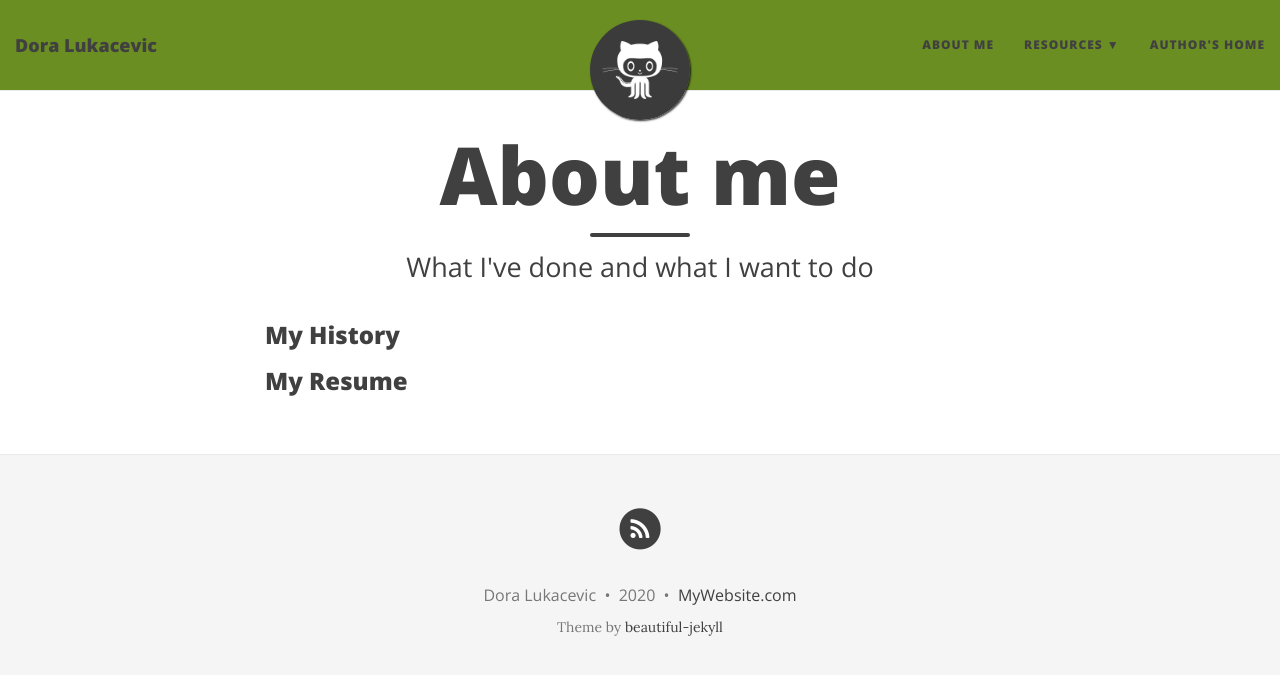
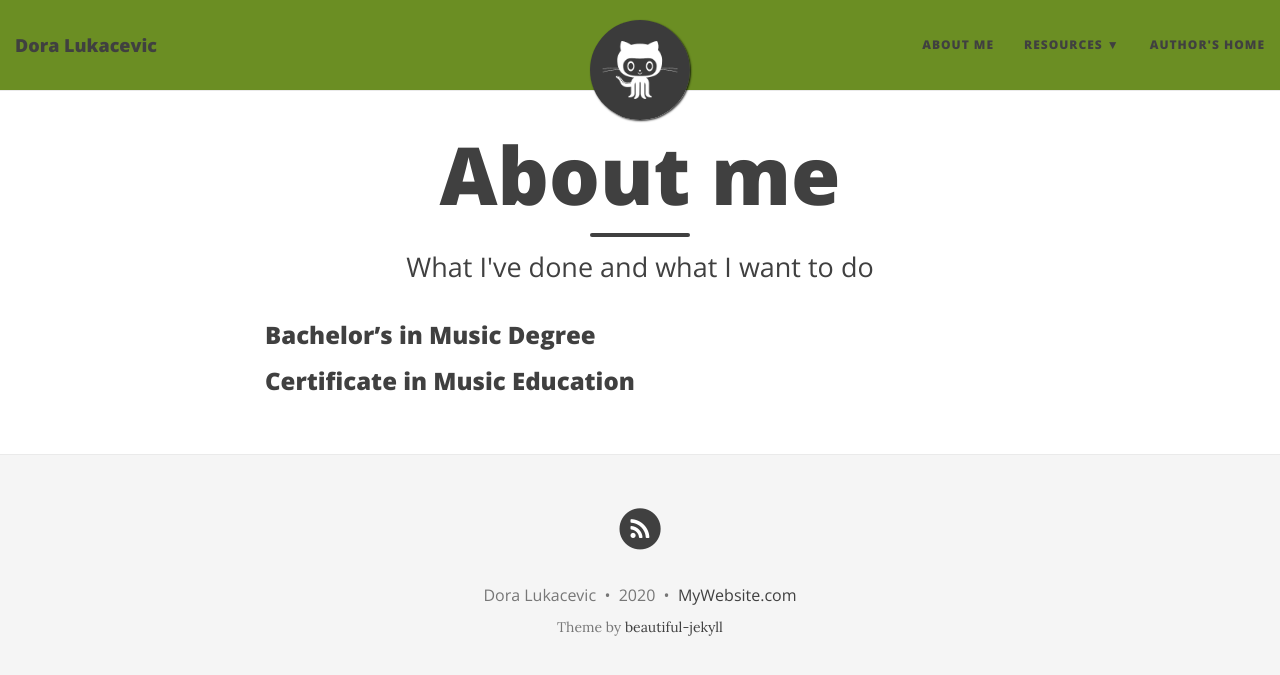
Before and after one commit to dlukacevic/dlukacevic.github.io, a Jekyll site: the page built from aboutme.md, in a window 1280 px wide. Shown: the top 675 px of the page. Built offline with Jekyll 4.4.1, drawn with Linux system fonts in a browser that asks for light colours; nearby versions of some CDN libraries.

Commit message:
Update aboutme.md

```diff
--- a/aboutme.md
+++ b/aboutme.md
@@ -4,7 +4,7 @@ title: About me
 subtitle: What I've done and what I want to do
 ---
 
-### My History
+### Bachelor's in Music Degree
 
 
-### My Resume
+### Certificate in Music Education
```
